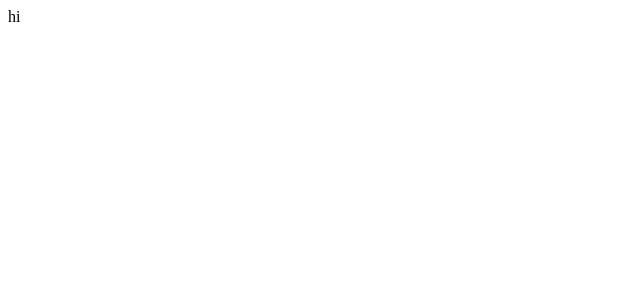
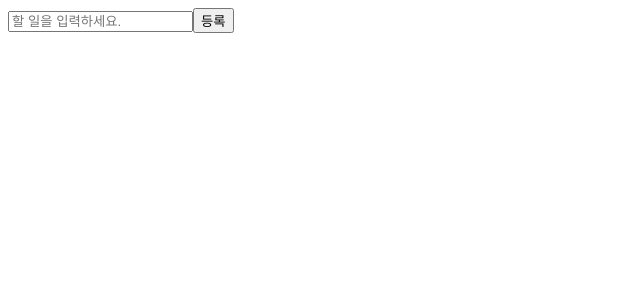
Before and after one commit to dobidugi/TDD-TodoList, a React app: page / in a window 1280 px wide. Shown: the top 300 px of the page, without its empty margins (0-640 px from the left). Built offline with nearby package versions, Linux system fonts and the light colour scheme.

Commit message:
TodoForm 작성 & 테스트코드 작성

```diff
--- a/jsconfig.json
+++ b/jsconfig.json
@@ -1,6 +1,6 @@
 {
 	"compilerOptions": {
-		"baseUrl": "./src",
+		"baseUrl": "./src/render",
 		"checkJs": true,
 		"jsx": "react"
 	}
--- a/src/render/App.jsx
+++ b/src/render/App.jsx
@@ -1,9 +1,13 @@
 import React from "react";
+import TodoForm from "./components/TodoForm";
 
 function App() {
+    const onInsert = (value) => {
+
+    };
     return (
         <div>
-            {`hi`}
+            <TodoForm onInsert={onInsert}/>
         </div>
     );
 }
--- /dev/null
+++ b/src/render/components/TodoForm.jsx
@@ -0,0 +1,27 @@
+import React, { useState } from "react";
+
+function TodoForm(props) {
+    const [value, setValue] = useState("");
+    const onChange = (event) => {
+        setValue(event.target.value);
+    };
+
+    const onSubmit = (event) => {
+        event.preventDefault();
+        props.onInsert(value);
+        setValue("");
+    };
+    return (
+        <form onSubmit={onSubmit}>
+            <input
+                type="text"
+                placeholder="할 일을 입력하세요."
+                value={value}
+                onChange={onChange}
+            />
+            <button type="submit">{`등록`}</button>
+        </form>
+    );
+}
+
+export default TodoForm;
```
Also changed, not shown: 1 other file (tests, documents, lock files or other folders).
